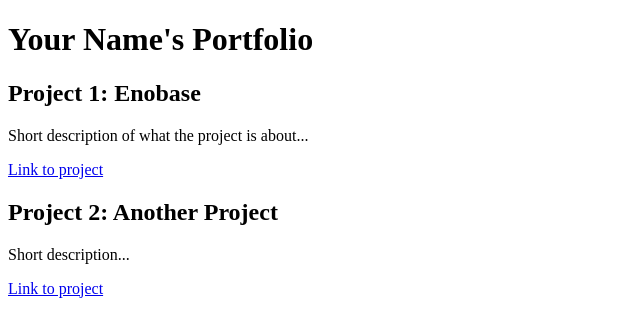
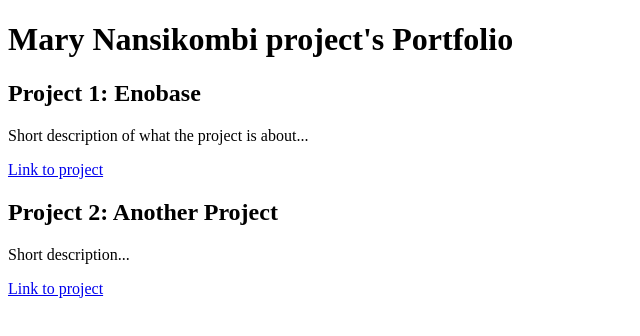
Before and after one commit to nansikom/Portfolio, a plain HTML site: page index.html in a window 1280 px wide. Shown: the whole page, without its empty margins (0-640 px from the left). Drawn offline with Linux system fonts and the light colour scheme.

Commit message:
Update index.html

```diff
--- a/index.html
+++ b/index.html
@@ -6,7 +6,7 @@
     <title>Your Portfolio</title>
 </head>
 <body>
-    <h1>Your Name's Portfolio</h1>
+    <h1>Mary Nansikombi project's Portfolio</h1>
     <h2>Project 1: Enobase</h2>
     <p>Short description of what the project is about...</p>
     <a href="https://github.com/nansikom/enobase_public">Link to project</a>
```
